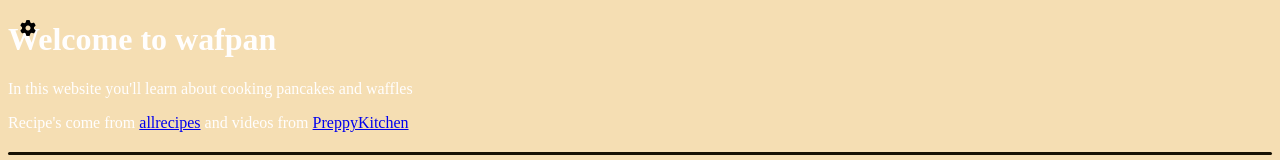
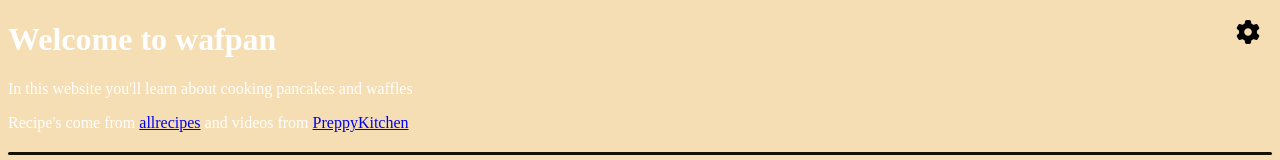
Before and after one commit to furkanmermer30-ai/waf-pan, a plain HTML site: page index.html in a window 1280 px wide. Shown: the top 160 px of the page. Drawn offline with Linux system fonts and the light colour scheme.

Commit message:
Update style.css

```diff
--- a/style.css
+++ b/style.css
@@ -42,7 +42,9 @@ a:active {
 }
 
 .top-left-icon {
-  position: absolute;
-  top: 20px;   /* Distance from top */
-  left: 20px;  /* Distance from left */
+  position: absolute; /* Detaches it from the normal layout */
+  top: 20px;          /* Distance from the top */
+  right: 20px;         /* Distance from the RIGHT edge */
+  font-size: 1.5rem;  /* Adjusts size */
+  cursor: pointer;    /* Makes it look clickable */
 }
```
